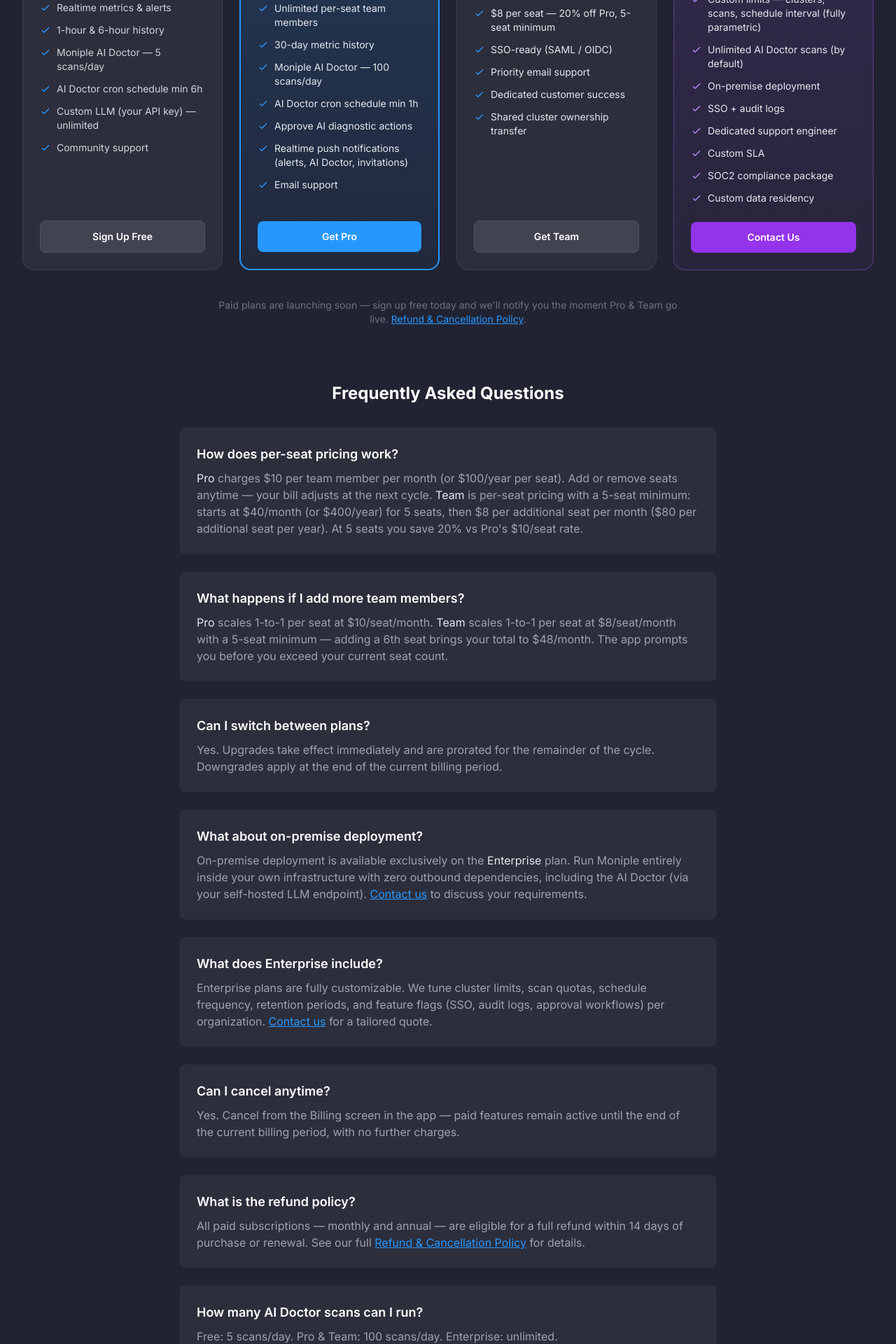
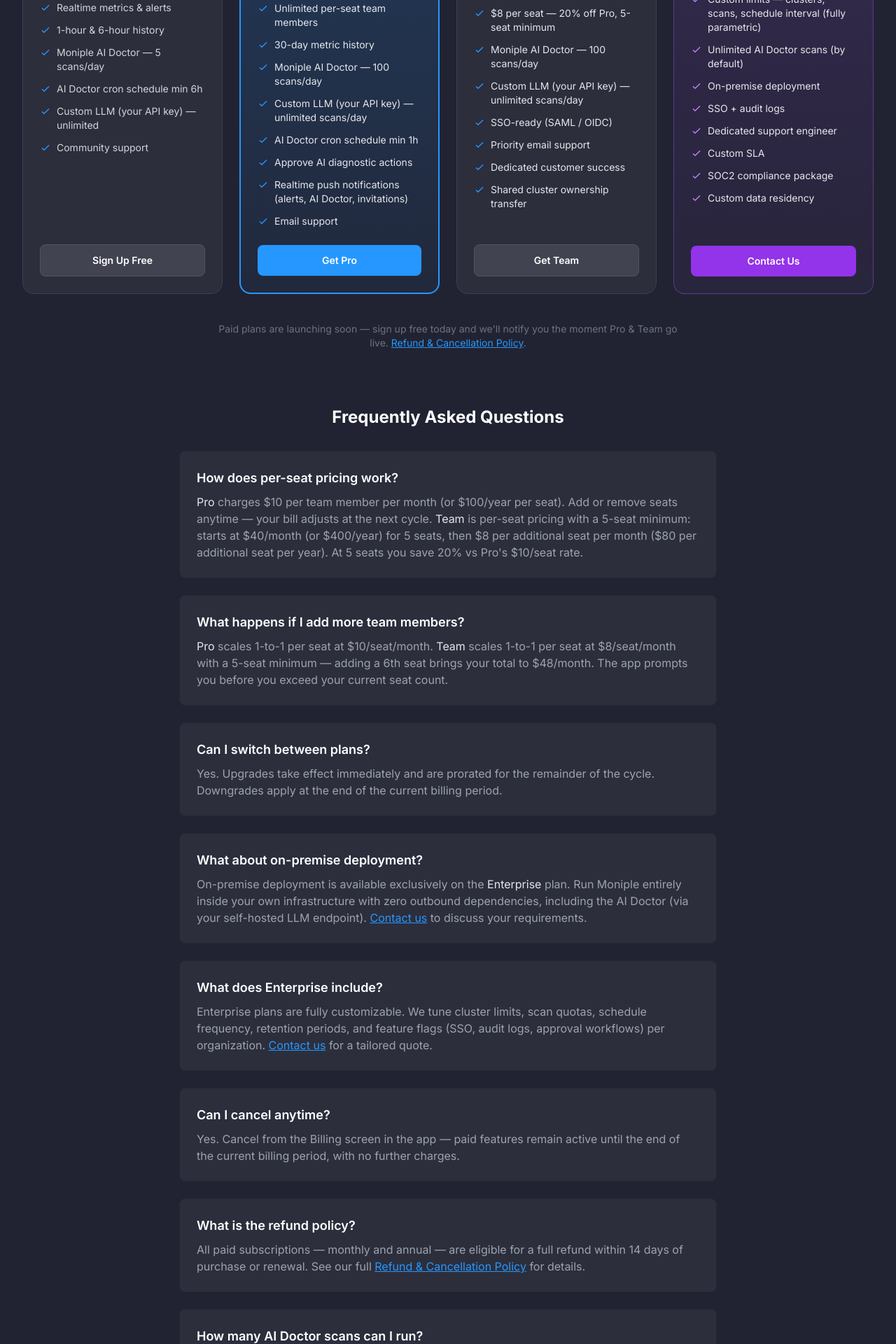
Before and after one commit to muhgumus/moniple-web, a Next.js app: page /pricing in a window 1280 px wide. Shown: the part 660-2580 px from the top of the page at 70% size. Built offline with nearby package versions, Linux system fonts and the light colour scheme.

Commit message:
moniple-web: surface daily AI scan quotas in pricing page
Two new feature rows / bullets: Moniple AI scans (5/100/100)
and Custom LLM scans (5/unlimited/unlimited). Clarifies that
the AI Doctor feature has separate daily budgets for the
hosted Moniple AI vs bring-your-own-LLM paths.

```diff
--- a/src/app/pricing/page.tsx
+++ b/src/app/pricing/page.tsx
@@ -21,6 +21,7 @@
   "Unlimited per-seat team members",
   "30-day metric history",
   "Moniple AI Doctor — 100 scans/day",
+  "Custom LLM (your API key) — unlimited scans/day",
   "AI Doctor cron schedule min 1h",
   "Approve AI diagnostic actions",
   "Realtime push notifications (alerts, AI Doctor, invitations)",
@@ -30,6 +31,8 @@
 const teamFeatures = [
   "Everything in Pro",
   "$8 per seat — 20% off Pro, 5-seat minimum",
+  "Moniple AI Doctor — 100 scans/day",
+  "Custom LLM (your API key) — unlimited scans/day",
   "SSO-ready (SAML / OIDC)",
   "Priority email support",
   "Dedicated customer success",
@@ -402,8 +405,15 @@
                 How many AI Doctor scans can I run?
               </h3>
               <p className="mt-2 text-gray-400">
-                Free: 5 scans/day. Pro &amp; Team: 100 scans/day. Enterprise:
-                unlimited.
+                There are two separate daily budgets.{" "}
+                <span className="text-gray-200">Moniple AI</span> (our hosted
+                LLM, throttled to control cost): 5 scans/day on Free, 100/day
+                on Pro &amp; Team, unlimited on Enterprise.{" "}
+                <span className="text-gray-200">Custom LLM</span> (bring your
+                own OpenAI, Anthropic, Google, Zhipu, or any
+                OpenAI-compatible key): 5 scans/day on Free, unlimited on Pro,
+                Team &amp; Enterprise — since you&apos;re paying your own
+                provider directly, there&apos;s no upper limit on paid plans.
               </p>
             </div>
             <div className="bg-white/5 border border-gray-800 rounded-lg p-6">
```
